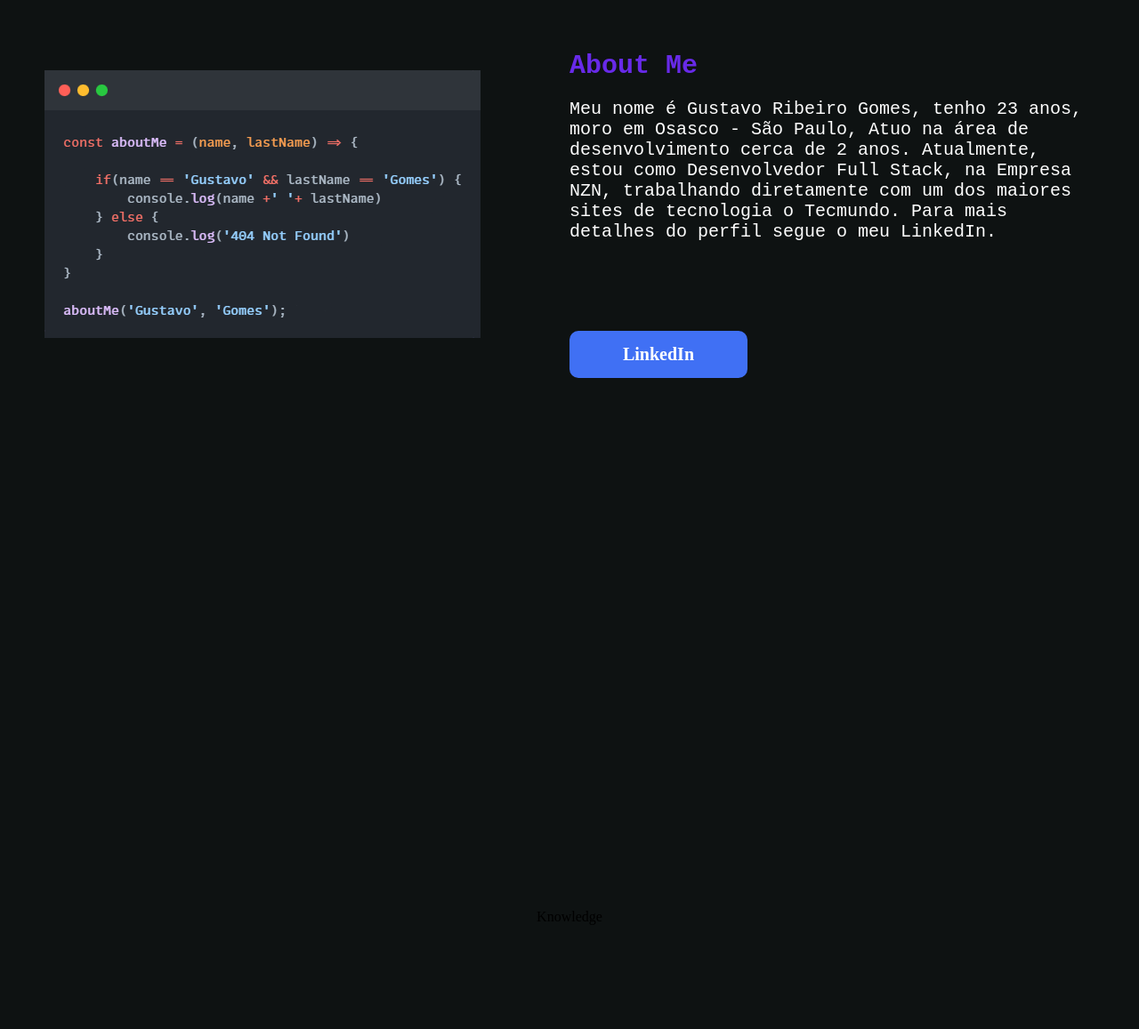
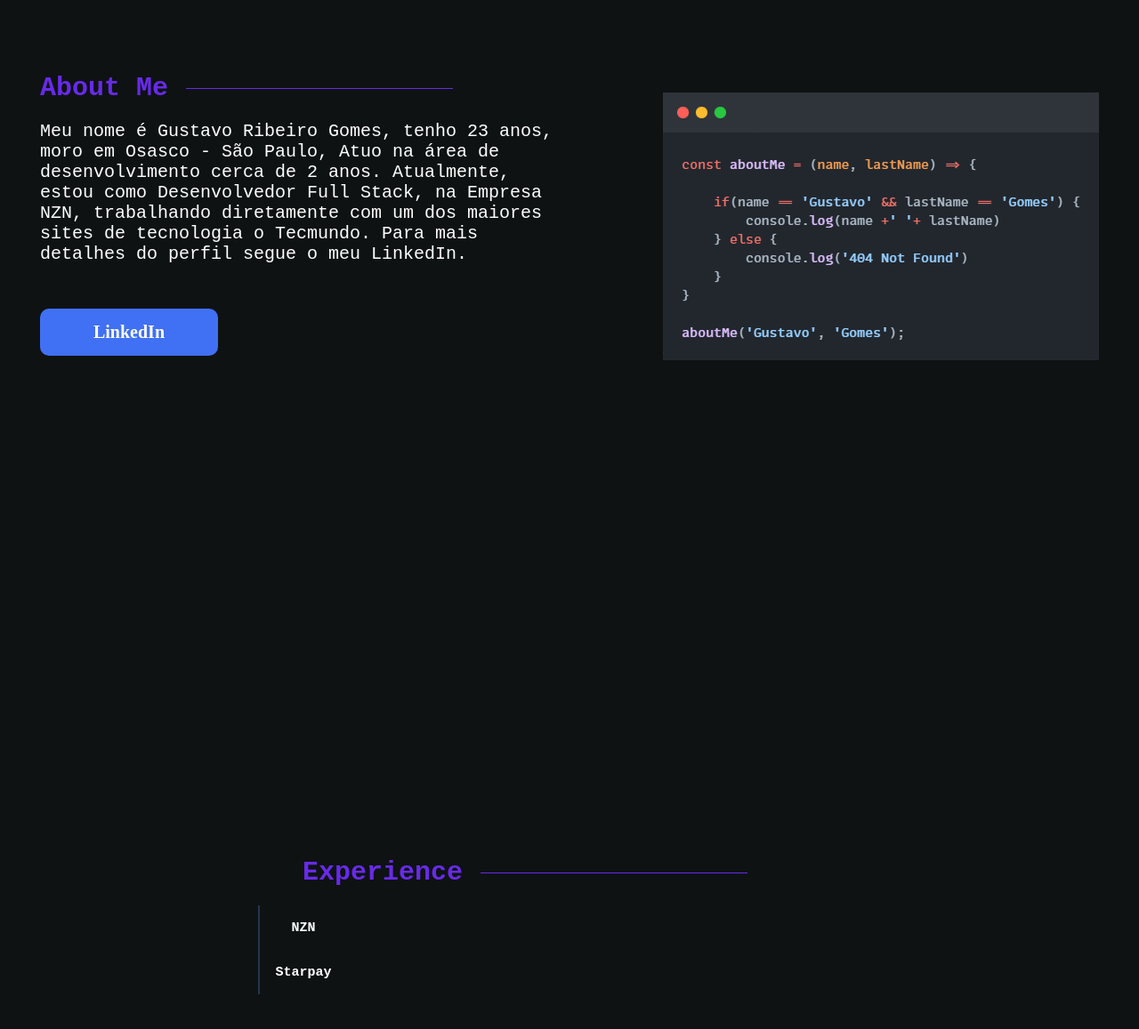
Before and after one commit to GustavoGomesRibeiro/portifolioV2, a React (Vite) app in the folder gustavo-gomes/: page / in a window 1280 px wide. Shown: the part 1069-2226 px from the top of the page at 89% size. Built offline with nearby package versions, Linux system fonts and the light colour scheme.

Commit message:
created area to experience

```diff
--- a/gustavo-gomes/src/components/RightNav/index.tsx
+++ b/gustavo-gomes/src/components/RightNav/index.tsx
@@ -34,6 +34,10 @@ const RightNav: React.FC<Props> = ({ open}) => {
              </ContentButton>
 
              <ContentButton>
+                 <Button href="#experience">.work()</Button>
+             </ContentButton>
+
+             <ContentButton>
                  <Button href="#knowledge">.knowledge()</Button>
              </ContentButton>
 
--- a/gustavo-gomes/src/pages/Container/Main/index.tsx
+++ b/gustavo-gomes/src/pages/Container/Main/index.tsx
@@ -15,6 +15,7 @@ import {
 } from './styled'
 
 import About from '../../Partials/about/index';
+import Experience from '../../Partials/experience/index';
 import Knowledge from '../../Partials/knowledge/index';
 import Projects from '../../Partials/projects/index';
 import Contact from '../../Partials/contact/index';
@@ -82,6 +83,7 @@ export default function Main() {
 
             </Container>
             <About/>
+            <Experience/>
             <Knowledge/>
             <Projects/>
             <Contact/>
--- a/gustavo-gomes/src/pages/Partials/about/index.tsx
+++ b/gustavo-gomes/src/pages/Partials/about/index.tsx
@@ -6,22 +6,24 @@ import {
     AreaContent,
     Img,
     AboutMe,
+    AreaTitle,
+    Bar,
     Title,
     Description,
     AreaButton,
     Button,
-    Text
+    Text,
 } from './styled';
 
 export default function About() {
     return (
         <Container id="about">
             <AreaContent>
-                <Img>
-                    <img src={snap} alt="about me"/>
-                </Img>
                 <AboutMe>
-                    <Title>About Me</Title>
+                    <AreaTitle>
+                        <Title>About Me</Title>
+                        <Bar/>
+                    </AreaTitle>
                     <Description>
                         Meu nome é Gustavo Ribeiro Gomes, tenho 23 anos, moro em Osasco - São Paulo, Atuo na área de desenvolvimento cerca de 2 anos. Atualmente, estou como Desenvolvedor Full Stack, na Empresa NZN, trabalhando diretamente com um dos maiores sites de tecnologia o Tecmundo. Para mais detalhes do perfil segue o meu LinkedIn.
                     </Description>
@@ -32,6 +34,9 @@ export default function About() {
                         </Button>
                     </AreaButton>
                 </AboutMe>
+                <Img>
+                    <img src={snap} alt="about me"/>
+                </Img>
             </AreaContent>
         </Container>
     )
--- a/gustavo-gomes/src/pages/Partials/about/styled.tsx
+++ b/gustavo-gomes/src/pages/Partials/about/styled.tsx
@@ -16,12 +16,16 @@ export const AreaContent = styled.div`
 export const Img = styled.div`
     margin: 0px 50px;
 
+    img {
+        margin-top: 50px;
+    }
 `;
 
 export const AboutMe = styled.div`
     flex-direction: column;
     display: flex;
     margin: 0px 50px;
+    width: 600px;
 `;
 
 export const Title = styled.p`
@@ -40,7 +44,7 @@ export const Description = styled.p`
 `;
 
 export const AreaButton = styled.div`
-    margin-top: 100px;
+    margin-top: 50px;
 `;
 
 export const Button = styled.a`
@@ -63,3 +67,16 @@ export const Text = styled.p`
     align-items: center;
     justify-content: center;
 `;
+
+export const AreaTitle = styled.div`
+    display: flex;
+    align-items: center;
+    flex-direction: row;
+`;
+
+export const Bar = styled.div`
+    width: 300px;
+    height: 1px;
+    margin-left: 20px;
+    background: #682ae9;
+`;
--- /dev/null
+++ b/gustavo-gomes/src/pages/Partials/experience/index.tsx
@@ -0,0 +1,55 @@
+import react, { useState } from 'react';
+import {
+    Container,
+    AreaContent,
+    WorkExperience,
+    AreaTitle,
+    Title,
+    Bar,
+    AreaButton,
+    Descriptions
+} from './styled';
+
+
+
+
+export default function Experience() {
+    // const [ ] = useState();
+
+    const showDescription = () => {
+        const getNZN = document.getElementById('nzn');
+        const getStarpay = document.getElementById('starpay');
+
+        if(getNZN){
+            return (
+                <Descriptions>NZN</Descriptions>
+            )
+        }
+        console.log('click')
+    }
+
+    return (
+        <Container id="experience">
+            <AreaContent>
+                <WorkExperience>
+                    <AreaTitle>
+                        <Title>Experience</Title>
+                        <Bar/>
+                    </AreaTitle>
+                </WorkExperience>
+
+                <AreaButton>
+                    <ul>
+                        <li>
+                            <button id="nzn" onClick={showDescription}>NZN</button>
+                        </li>
+                        <li>
+                            <button id="starpay" onClick={showDescription}>Starpay</button>
+                        </li>
+                    </ul>
+                    {/* <Descriptions></Descriptions> */}
+                </AreaButton>
+            </AreaContent>
+        </Container>
+    )
+}
--- /dev/null
+++ b/gustavo-gomes/src/pages/Partials/experience/styled.tsx
@@ -0,0 +1,80 @@
+import styled from 'styled-components';
+
+export const Container = styled.div`
+    display: flex;
+    justify-content: center;
+    align-items: center;
+    height: 100vh;
+`;
+
+export const AreaContent = styled.div``;
+
+export const WorkExperience = styled.div`
+    flex-direction: column;
+    display: flex;
+    margin: 0px 50px;
+    width: 600px;
+`;
+
+export const Title = styled.p`
+    font-size: 30px;
+    font-family: monospace;
+    font-weight: bold;
+    color: ${props => props.theme.fonts.title};
+    padding: 20px 0px;
+`;
+
+export const AreaTitle = styled.div`
+    display: flex;
+    align-items: center;
+    flex-direction: row;
+`;
+
+export const Bar = styled.div`
+    width: 300px;
+    height: 1px;
+    margin-left: 20px;
+    background: #682ae9;
+`;
+
+export const AreaButton = styled.div`
+    display: flex;
+
+    ul{
+        list-style: none;
+    }
+
+    li{
+        /* margin: 10px; */
+    }
+
+    button{
+        color: #fff;
+        border-left: 2px solid #233554;
+        border-top: none;
+        border-bottom: none;
+        border-right: none;
+        width: 100px;
+        height: 50px;
+        background-color: transparent;
+        font-size: 15px;
+        font-family: monospace;
+        font-weight: bold;
+        color: #fff;
+    }
+
+    button:hover{
+        background: #1d1e1e;
+    }
+
+    button:active, button:focus{
+        border-left: 2px solid #682ae9;
+        background: #1d1e1e;
+    }
+`;
+
+export const Descriptions = styled.div`
+    width: 100px;
+    height: 100px;
+    background: red;
+`;
```
